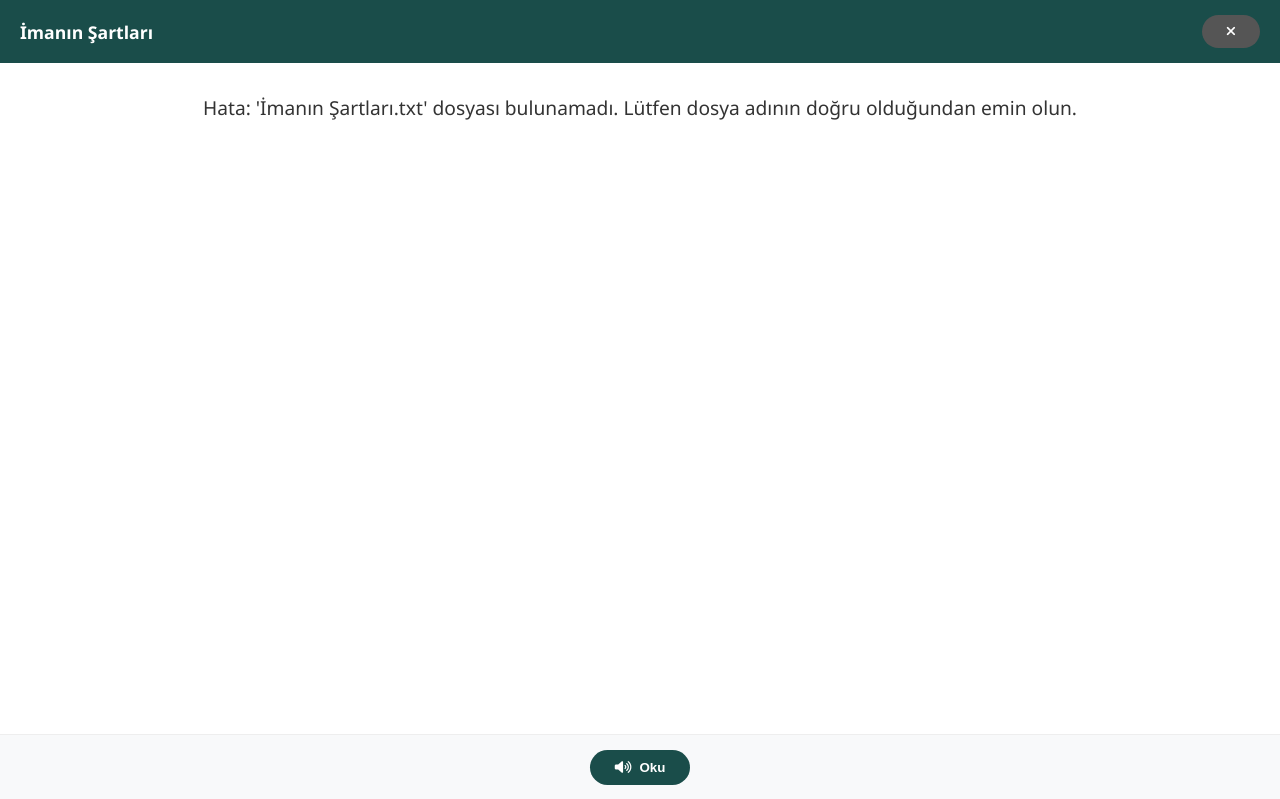
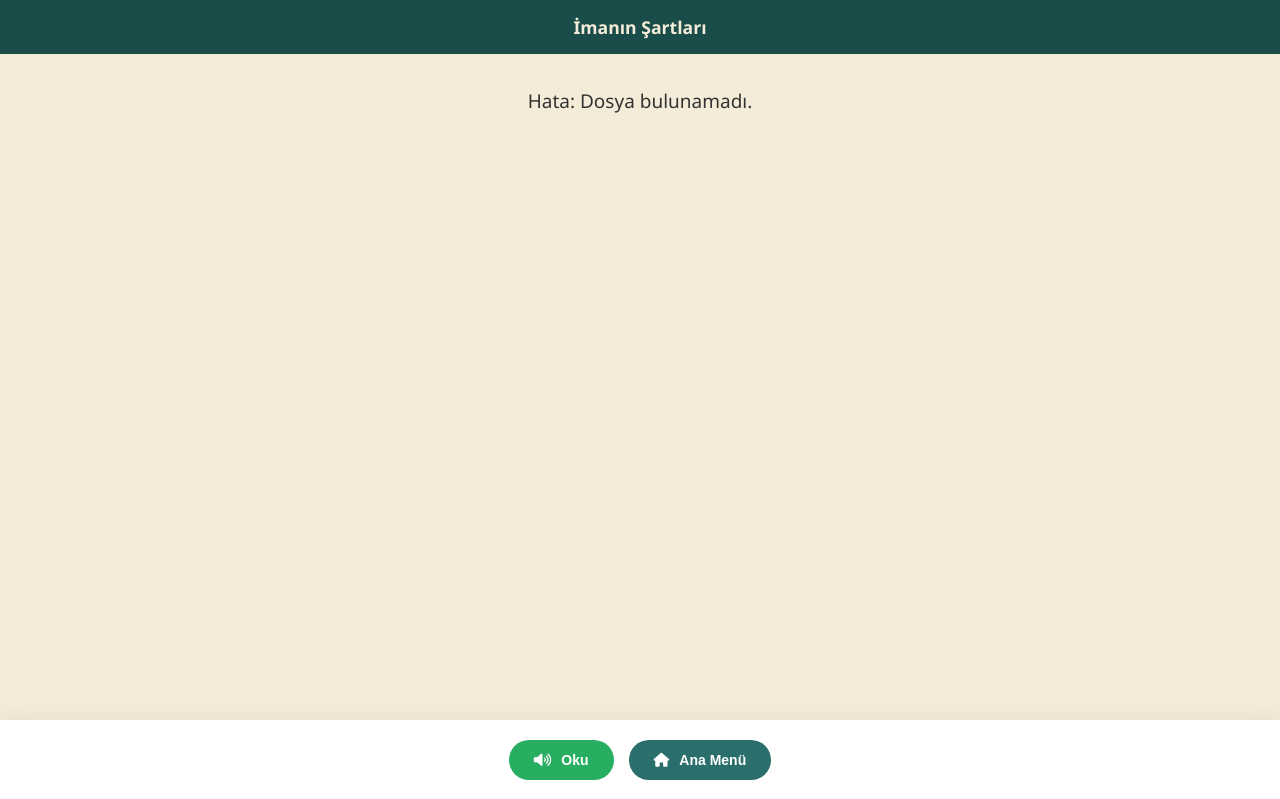
Before and after one commit to 03tekno/03tekno.github.io, a plain HTML site: page iman-ilmihali/test.html in a window 1280 px wide. Both pictures are taken after a click on the element "İmanın Şartları". Shown: the top 799 px of the page. Drawn offline with Linux system fonts and the light colour scheme; no server answers.

Commit message:
Update test.html

```diff
--- a/iman-ilmihali/test.html
+++ b/iman-ilmihali/test.html
@@ -7,15 +7,15 @@
     <link rel="icon" type="image/png" href="iman.png">
     <link href="https://cdnjs.cloudflare.com/ajax/libs/font-awesome/6.0.0/css/all.min.css" rel="stylesheet">
     <style>
-        /* iman.png dosyasındaki ana yeşil tonları */
         :root {
-            --ana: #1a4d4a;
+            --ana: #1a4d4a; /* Koyu Zümrüt / Kitap Rengi */
             --vurgu: #2a6f6b;
-            --bg: #f0f4f4;
+            --bg: #f4ecd8; /* Sepya Arkaplan */
             --kart-bg: #ffffff;
-            --yazi: #2d3436;
-            --beyaz: #ffffff;
-            --golge: rgba(26, 77, 74, 0.15);
+            --yazi: #2c241e;
+            --pozitif: #27ae60;
+            --negatif: #e74c3c;
+            --shadow: 0 4px 15px rgba(0,0,0,0.05);
         }
 
         body {
@@ -23,185 +23,233 @@
             background: var(--bg);
             margin: 0;
             color: var(--yazi);
-            line-height: 1.6;
+            overflow-x: hidden;
         }
 
         header {
             background: var(--ana);
-            color: var(--beyaz);
+            color: #f4ecd8;
             padding: 25px 20px;
             text-align: center;
-            box-shadow: 0 4px 12px rgba(0,0,0,0.1);
+            font-weight: bold;
+            box-shadow: 0 2px 10px rgba(0,0,0,0.1);
+            display: flex;
+            flex-direction: column;
+            align-items: center;
+            gap: 10px;
         }
 
-        header img { height: 70px; margin-bottom: 10px; border-radius: 8px; }
+        header img {
+            width: 60px;
+            height: 60px;
+            object-fit: contain;
+            filter: drop-shadow(0 2px 4px rgba(0,0,0,0.2));
+        }
 
-        .container {
-            max-width: 1200px;
-            margin: 30px auto;
-            padding: 0 20px;
+        header span {
+            font-size: 1.2rem;
+            letter-spacing: 1px;
+            text-transform: uppercase;
+        }
+
+        #google_translate_element {
+            text-align: center;
+            padding: 10px;
+            background: rgba(0,0,0,0.03);
+        }
+
+        /* ÇEVİRİ MOBİL DÜZELTMESİ */
+        iframe.goog-te-menu-frame { max-width: 100% !important; left: 0 !important; top: 0 !important; }
+        .goog-te-menu2 { max-width: 100% !important; width: 100% !important; box-sizing: border-box !important; }
+
+        .grid {
             display: grid;
-            grid-template-columns: repeat(auto-fill, minmax(260px, 1fr));
+            grid-template-columns: repeat(2, 1fr);
             gap: 20px;
+            padding: 25px;
+            padding-bottom: 100px;
+            max-width: 800px;
+            margin: 0 auto;
         }
 
         .kart {
             background: var(--kart-bg);
-            padding: 25px;
             border-radius: 15px;
+            padding: 25px 15px;
             text-align: center;
+            box-shadow: var(--shadow);
             cursor: pointer;
-            transition: all 0.3s ease;
-            box-shadow: 0 4px 6px rgba(0,0,0,0.05);
-            border: 1px solid rgba(0,0,0,0.05);
+            border: 1px solid rgba(0,0,0,0.03);
+            transition: all 0.3s cubic-bezier(0.25, 0.8, 0.25, 1);
             display: flex;
             flex-direction: column;
+            align-items: center;
             justify-content: center;
-            align-items: center;
-            min-height: 120px;
         }
 
-        .kart:hover {
-            transform: translateY(-8px);
-            box-shadow: 0 10px 20px var(--golge);
-            border-color: var(--vurgu);
+        .kart:active {
+            transform: scale(0.95);
+            box-shadow: 0 2px 5px rgba(0,0,0,0.1);
+        }
+
+        /* Masaüstü için hover efekti */
+        @media (min-width: 768px) {
+            .kart:hover {
+                transform: translateY(-5px);
+                box-shadow: 0 8px 25px rgba(0,0,0,0.1);
+            }
         }
 
         .kart i {
-            font-size: 2.5rem;
-            color: var(--ana);
+            font-size: 28px;
+            color: var(--vurgu);
             margin-bottom: 12px;
+            display: block;
         }
 
         .kart span {
+            font-size: 15px;
             font-weight: 600;
-            font-size: 1rem;
             color: var(--ana);
+            line-height: 1.3;
         }
 
-        /* Okuyucu Paneli */
+        /* OKUYUCU PANELİ */
         #okuyucu {
+            display: none;
             position: fixed;
-            top: 0; left: 0;
-            width: 100%; height: 100%;
-            background: var(--beyaz);
-            display: none;
+            top: 0;
+            left: 0;
+            width: 100%;
+            height: 100%;
+            background: var(--bg);
             flex-direction: column;
             z-index: 1000;
         }
 
         .ust-bar {
             background: var(--ana);
-            color: white;
-            padding: 15px 20px;
-            display: flex;
-            justify-content: space-between;
-            align-items: center;
+            color: #f4ecd8;
+            padding: 15px;
+            text-align: center;
+            font-weight: bold;
+            font-size: 1.1rem;
         }
 
-        .icerik-alanı {
+        #icerik {
             flex: 1;
-            padding: 30px;
+            padding: 30px 25px;
             overflow-y: auto;
-            font-size: 1.2rem;
-            max-width: 900px;
+            white-space: pre-wrap;
+            font-size: 19px;
+            line-height: 1.8;
+            max-width: 800px;
             margin: 0 auto;
-            white-space: pre-wrap;
+            text-align: left;
             color: #333;
         }
 
-        .alt-bar {
-            background: #f8f9fa;
-            padding: 15px;
+        /* ALT NAVİGASYON */
+        .alt-nav {
+            background: white;
+            padding: 20px;
             display: flex;
             justify-content: center;
             gap: 15px;
-            border-top: 1px solid #eee;
+            box-shadow: 0 -5px 20px rgba(0,0,0,0.05);
         }
 
-        .btn {
-            padding: 10px 25px;
+        .btn-alt {
             border: none;
-            border-radius: 25px;
+            padding: 12px 25px;
+            border-radius: 30px;
+            font-size: 14px;
+            font-weight: bold;
             cursor: pointer;
-            font-weight: bold;
             display: flex;
             align-items: center;
-            gap: 8px;
+            gap: 10px;
+            color: white;
+            transition: transform 0.2s;
         }
 
-        .btn-kapat { background: #555; color: white; }
-        .btn-ses { background: var(--ana); color: white; }
-        .btn-ses.active { background: #c0392b; }
-
-        @media (max-width: 600px) {
-            .container { grid-template-columns: 1fr 1fr; gap: 10px; padding: 10px; }
-            .kart { padding: 15px; min-height: 100px; }
-            .kart i { font-size: 2rem; }
-            .kart span { font-size: 0.9rem; }
-        }
+        .btn-alt:active { transform: scale(0.9); }
+        .btn-geri { background: var(--vurgu); }
+        .btn-oku { background: var(--pozitif); }
+        .btn-oku.active { background: var(--negatif); }
     </style>
 </head>
 <body>
 
 <header>
     <img src="iman.png" alt="Logo">
-    <div style="font-size: 1.4rem; font-weight: bold;">İMAN VE AHLAK İLMİHALİ</div>
+    <span>İMAN ve AHLAK İLMİHALİ</span>
 </header>
 
-<div class="container" id="menu"></div>
+<div id="google_translate_element"></div>
+
+<div class="grid" id="menu"></div>
 
 <div id="okuyucu">
     <div class="ust-bar">
-        <h2 id="baslik" style="margin:0; font-size: 1.1rem;"></h2>
-        <button class="btn btn-kapat" onclick="kapatOkuyucu()"><i class="fas fa-times"></i></button>
+        <span id="baslik"></span>
     </div>
-    <div class="icerik-alanı" id="icerik"></div>
-    <div class="alt-bar">
-        <button id="btnSes" class="btn btn-ses" onclick="toggleSes()">
-            <i class="fas fa-volume-up"></i> <span id="btnMetin">Oku</span>
+    <div id="icerik">İçerik yükleniyor...</div>
+    <div class="alt-nav">
+        <button class="btn-alt btn-oku" id="btnSes" onclick="toggleSes()">
+            <i class="fa-solid fa-volume-high"></i>
+            <span id="btnMetin">Oku</span>
+        </button>
+        <button class="btn-alt btn-geri" onclick="kapatOkuyucu()">
+            <i class="fa-solid fa-house"></i> Ana Menü
         </button>
     </div>
 </div>
 
+<script type="text/javascript">
+    function googleTranslateElementInit() {
+        new google.translate.TranslateElement({pageLanguage: 'tr'}, 'google_translate_element');
+    }
+</script>
+<script type="text/javascript" src="//translate.google.com/translate_a/element.js?cb=googleTranslateElementInit"></script>
+
 <script>
-    // Buradaki isimlerin senin .txt dosyalarınla birebir aynı olması lazım
-    const kitaplar = [
-        "İslam ve İman", "İslamın Şartları", "İmanın Şartları", "Kur'an-ı Kerim",
-        "Peygamberimiz", "Namaz", "Oruç", "Zekat", "Hac", "Kurban",
-        "Dua ve Zikir", "Güzel Ahlak", "Farzlar", "Vacipler", "Sünnetler"
+    const dosyalar = [
+        { ad: "İmanın Şartları", ikon: "fa-mosque" },
+        { ad: "İslamın Şartları", ikon: "fa-star-and-crescent" },
+        { ad: "Abdest ve Namaz", ikon: "fa-hands-bubbles" },
+        { ad: "Güzel Ahlak", ikon: "fa-heart" },
+        { ad: "Peygamber Efendimiz", ikon: "fa-book-open" },
+        { ad: "Dualar", ikon: "fa-hands-praying" }
     ];
 
     const menu = document.getElementById('menu');
     const okuyucu = document.getElementById('okuyucu');
     const icerikDiv = document.getElementById('icerik');
     const synth = window.speechSynthesis;
-    let utterance;
+    let utterance = null;
 
-    kitaplar.forEach(dosyaAdi => {
+    dosyalar.forEach(dosya => {
         const kart = document.createElement('div');
         kart.className = 'kart';
-        kart.innerHTML = `<i class="fas fa-book"></i><span>${dosyaAdi}</span>`;
+        kart.innerHTML = `
+            <i class="fa-solid ${dosya.ikon}"></i>
+            <span>${dosya.ad}</span>
+        `;
 
         kart.onclick = () => {
+            const dosyaAdi = dosya.ad;
             document.getElementById('baslik').innerText = dosyaAdi;
             icerikDiv.innerText = "Yükleniyor...";
             okuyucu.style.display = 'flex';
-            document.body.style.overflow = 'hidden'; // Arka plan kaymasın
 
-            // Dosya yolunu kontrol et (Dosyaların HTML ile aynı klasörde olmalı)
             fetch(`${dosyaAdi}.txt`)
-                .then(res => {
-                    if(!res.ok) throw new Error("Dosya bulunamadı");
-                    return res.text();
-                })
+                .then(res => { if(!res.ok) throw new Error(); return res.text(); })
                 .then(metin => {
                     icerikDiv.innerText = metin;
                     icerikDiv.scrollTop = 0;
                 })
-                .catch(err => {
-                    icerikDiv.innerText = "Hata: '" + dosyaAdi + ".txt' dosyası bulunamadı. Lütfen dosya adının doğru olduğundan emin olun.";
-                });
+                .catch(() => { icerikDiv.innerText = "Hata: Dosya bulunamadı."; });
         };
         menu.appendChild(kart);
     });
@@ -211,14 +259,11 @@
             synth.cancel();
             resetSesButonu();
         } else {
-            const metin = icerikDiv.innerText;
-            if(metin.length < 5) return;
-
+            const metin = document.getElementById('icerik').innerText;
             utterance = new SpeechSynthesisUtterance(metin);
             utterance.lang = 'tr-TR';
-            utterance.onend = resetSesButonu;
+            utterance.onend = () => { resetSesButonu(); };
             synth.speak(utterance);
-
             document.getElementById('btnMetin').innerText = "Durdur";
             document.getElementById('btnSes').classList.add('active');
         }
@@ -231,8 +276,7 @@
 
     function kapatOkuyucu() {
         synth.cancel();
-        okuyucu.style.display = 'none';
-        document.body.style.overflow = 'auto';
+        document.getElementById('okuyucu').style.display = 'none';
         resetSesButonu();
     }
 </script>
```
